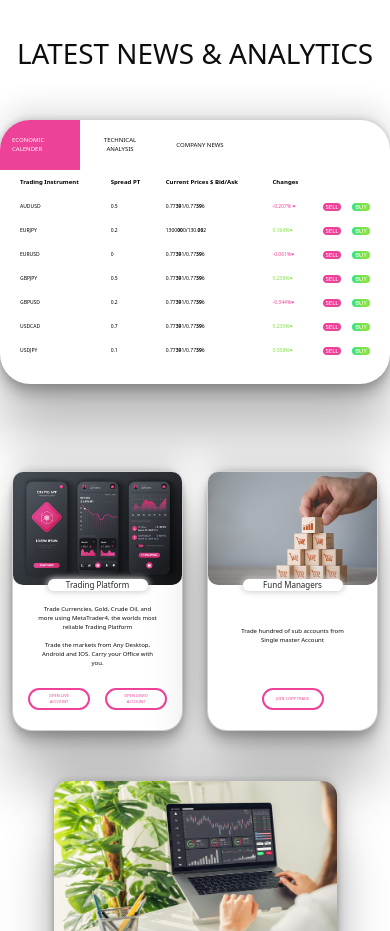
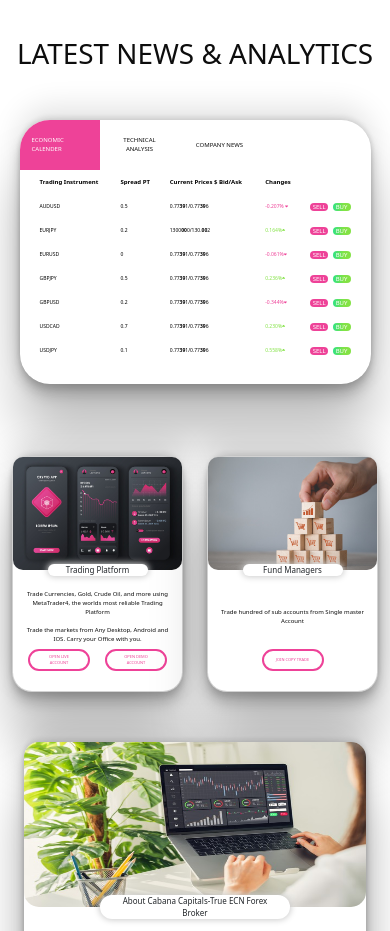
Before and after one commit to ChandanKumarWeb/trading-demo-website, a plain HTML site: page Index.html in a window 390 px wide. Shown: the part 852-1783 px from the top of the page. Drawn offline with nearby package versions, Linux system fonts and the light colour scheme.

Commit message:
fixed bug

```diff
--- a/Css/index.css
+++ b/Css/index.css
@@ -298,7 +298,7 @@ a {
 /********************************************************** ****************************************** */
 .news-box {
   padding-bottom: 5px;
-  width: 100%;
+  width: 90%;
   height: fit-content;
   border-radius: 30px;
   box-shadow: rgba(0, 0, 0, 0.25) 0px 54px 55px, rgba(0, 0, 0, 0.12) 0px -12px 30px, rgba(0, 0, 0, 0.12) 0px 4px 6px, rgba(0, 0, 0, 0.17) 0px 12px 13px, rgba(0, 0, 0, 0.09) 0px -3px 5px;
@@ -412,6 +412,7 @@ a {
   transition: 1s;
 }
 /* ******************************************LATEST NEWS CARDS**************************************** */
+
 .cards{
   display: flex ;
   align-content: center;
@@ -1042,16 +1043,19 @@ a {
 .cards{
   justify-content: space-evenly;
 }
+.card{
+  margin: 0px;
+}
   .card-head p{
     width: 100px;
     font-size: 8px;
   }
-  /* .card-pera{
-    height: 100px;
-  } */
+  .card-pera{
+    margin: 0px 10px 10px 10px;
+  }
   .card-pera p{
     font-size: 6px;
-    /* height: 50px; */
+    height: 100%;
     margin-top: 10px;
   }
   .card-btn .btn {
@@ -1065,10 +1069,10 @@ a {
   }
   /* **************************************************************about banner image************************************************************ */
 .about-banner{
-  width: 283px;
+  width: 100%;
 }
 .about-banner img{
-  width: 283px;
+  width: 100%;
   height: 165px;
 }
 .about-banner-head p{
```
Also changed, not shown: Index.html (+1 -1 lines).
